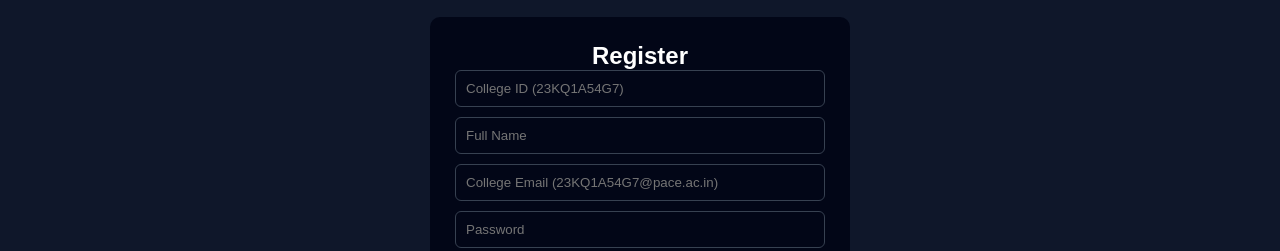
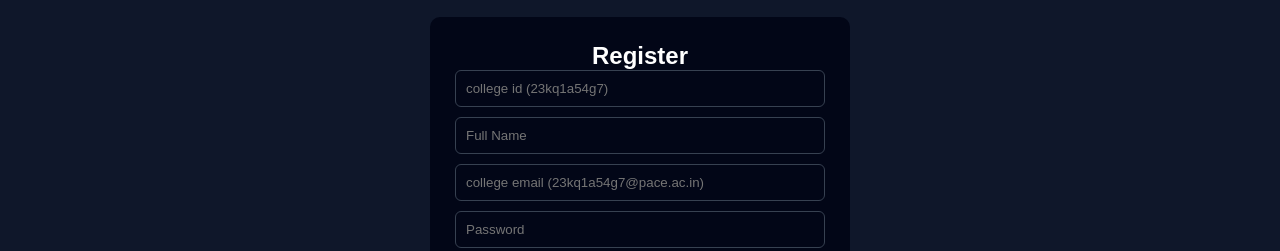
Before and after one commit to Hameedbalusupati/smart-gatepass-system, a React (Vite) app in the folder frontend/: page /register in a window 1280 px wide. Shown: the part 158-409 px from the top of the page. Built offline with nearby package versions, Linux system fonts and the light colour scheme.

Commit message:
updated register

```diff
--- a/frontend/src/pages/Register.jsx
+++ b/frontend/src/pages/Register.jsx
@@ -4,15 +4,17 @@ import API_BASE_URL from "../config";
 
 /* ======================================
    STRICT EMAIL FORMAT
-   23KQ1A54G7@pace.ac.in
-   ====================================== */
+   23kq1a54g7@pace.ac.in
+====================================== */
+
 const STUDENT_REGEX =
-  /^[0-9]{2}[A-Z]{2}[0-9][A-Z][0-9]{2}[A-Z0-9]@pace\.ac\.in$/;
+  /^[0-9]{2}[a-z]{2}[0-9][a-z][0-9]{2}[a-z0-9]@pace\.ac\.in$/;
 
 const DOMAIN_REGEX =
-  /^[A-Z0-9._-]+@pace\.ac\.in$/;
+  /^[a-z0-9._-]+@pace\.ac\.in$/;
 
 export default function Register() {
+
   const navigate = useNavigate();
 
   const [loading, setLoading] = useState(false);
@@ -31,22 +33,25 @@ export default function Register() {
     profile_image: null,
   });
 
-  /* ======================================
-     HANDLE INPUT
-     ====================================== */
+  /* ================= HANDLE INPUT ================= */
+
   const handleChange = (e) => {
+
     const { name, value } = e.target;
 
     setForm((prev) => {
+
       let updated = { ...prev };
 
+      // 🔥 Force lowercase for ID and Email
       if (name === "college_id" || name === "email") {
-        updated[name] = value; // 🔥 force uppercase
+        updated[name] = value.toLowerCase();
       } else {
         updated[name] = value;
       }
 
       if (name === "role") {
+
         if (value === "security") {
           updated.department = "";
           updated.year = "";
@@ -57,16 +62,21 @@ export default function Register() {
           updated.year = "";
           updated.section = "";
         }
+
       }
 
       return updated;
+
     });
+
   };
 
-  /* ======================================
-     IMAGE VALIDATION
-     ====================================== */
+
+
+  /* ================= IMAGE VALIDATION ================= */
+
   const handleImageChange = (e) => {
+
     const file = e.target.files[0];
     if (!file) return;
 
@@ -82,12 +92,15 @@ export default function Register() {
 
     setForm((prev) => ({ ...prev, profile_image: file }));
     setPreview(URL.createObjectURL(file));
+
   };
 
-  /* ======================================
-     REGISTER
-     ====================================== */
+
+
+  /* ================= REGISTER ================= */
+
   const handleRegister = async (e) => {
+
     e.preventDefault();
     if (loading) return;
 
@@ -96,35 +109,47 @@ export default function Register() {
     const email = form.email.trim();
     const collegeId = form.college_id.trim();
 
-    /* ===============================
-       EMAIL VALIDATION
-       =============================== */
+
+
+    /* ===== EMAIL DOMAIN CHECK ===== */
+
     if (!DOMAIN_REGEX.test(email)) {
       setError("Use valid college email (@pace.ac.in)");
       return;
     }
 
+
+
+    /* ===== STUDENT EMAIL FORMAT ===== */
+
     if (form.role === "student" && !STUDENT_REGEX.test(email)) {
-      setError("Email must be like 23KQ1A54G7@pace.ac.in");
+      setError("Email must be like 23kq1a54g7@pace.ac.in");
       return;
     }
 
-    /* ===============================
-       MATCH COLLEGE ID
-       =============================== */
+
+
+    /* ===== EMAIL = COLLEGE ID CHECK ===== */
+
     if (form.role === "student") {
+
       const expectedEmail = `${collegeId}@pace.ac.in`;
 
       if (email !== expectedEmail) {
         setError("Email must match your College ID");
         return;
       }
+
     }
+
+
 
     if (!collegeId || !form.name || !form.password) {
       setError("All required fields must be filled");
       return;
     }
+
+
 
     if (
       ["student", "faculty", "hod"].includes(form.role) &&
@@ -134,6 +159,8 @@ export default function Register() {
       return;
     }
 
+
+
     if (
       ["student", "faculty"].includes(form.role) &&
       (!form.year || !form.section)
@@ -142,14 +169,21 @@ export default function Register() {
       return;
     }
 
+
+
     if (form.role === "student" && !form.profile_image) {
       setError("Student image is required");
       return;
     }
 
+
+
     setLoading(true);
 
+
+
     try {
+
       const formData = new FormData();
 
       formData.append("college_id", collegeId);
@@ -187,19 +221,24 @@ export default function Register() {
       navigate("/login");
 
     } catch (err) {
+
       console.error(err);
       setError("Cannot reach server");
+
     } finally {
+
       setLoading(false);
+
     }
+
   };
 
   const showYearSection =
     form.role === "student" || form.role === "faculty";
-
   return (
     <div style={container}>
       <form onSubmit={handleRegister} style={box}>
+
         <h2 style={title}>Register</h2>
 
         {error && (
@@ -209,9 +248,9 @@ export default function Register() {
         )}
 
         <input
-          style={input}
+          style={{...input, textTransform:"lowercase"}}
           name="college_id"
-          placeholder="College ID (23KQ1A54G7)"
+          placeholder="College ID (23kq1a54g7)"
           value={form.college_id}
           onChange={handleChange}
         />
@@ -225,10 +264,10 @@ export default function Register() {
         />
 
         <input
-          style={input}
+          style={{...input, textTransform:"lowercase"}}
           type="text"
           name="email"
-          placeholder="College Email (23KQ1A54G7@pace.ac.in)"
+          placeholder="College Email (23kq1a54g7@pace.ac.in)"
           value={form.email}
           onChange={handleChange}
         />
@@ -324,14 +363,15 @@ export default function Register() {
         <button style={btn} disabled={loading}>
           {loading ? "Registering..." : "Register"}
         </button>
+
       </form>
     </div>
   );
 }
 
-/* ======================================
-   STYLES
-   ====================================== */
+
+
+/* ================= STYLES ================= */
 
 const container = {
   minHeight: "100vh",
```
